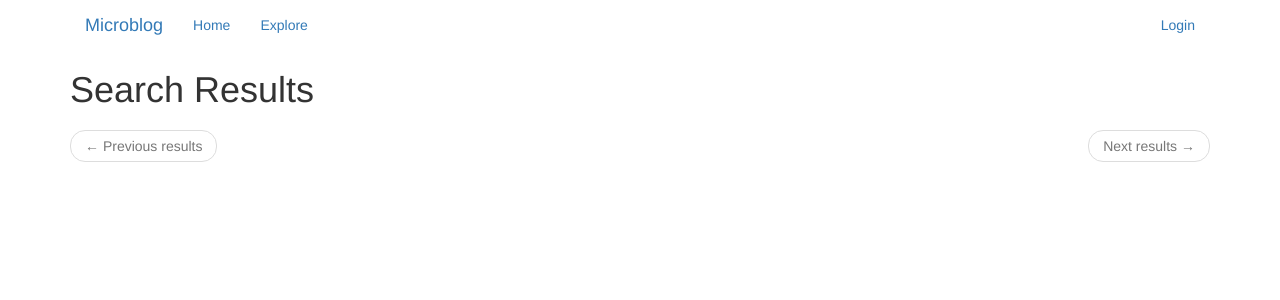
After one commit to aprilcarter/flask-microblog, a Flask app: template app/templates/search.html.j2 in a window 1280 px wide. The commit adds this page. Shown: the top 300 px of the page. Run offline with Flask 2, Linux system fonts and the light colour scheme; the template is opened without the code that fills it, so the values that code supplies are empty; parts of the project's set-up code (start-up, migrations or seed data) failed here and were passed over; some libraries are stand-ins or nearby versions.

Commit message:
Search form, processing and results

```diff
--- a/app/templates/base.html.j2
+++ b/app/templates/base.html.j2
@@ -25,6 +25,13 @@
                 <li><a href="{{ url_for('main.index') }}">{{ _('Home') }}</a></li>
                 <li><a href="{{ url_for('main.explore') }}">{{ _('Explore') }}</a></li>
             </ul>
+            {% if g.search_form %}
+              <form class="navbar-form navbar-left" action="{{ url_for('main.search') }}" method="get">
+                <div class="form-group">
+                  {{ g.search_form.q(size=20, class='form-control', placeholder=g.search_form.q.label.text) }}
+                </div>
+              </form>
+            {% endif %}
             <ul class="nav navbar-nav navbar-right">
                 {% if current_user.is_anonymous %}
                 <li><a href="{{ url_for('auth.login') }}">{{ _('Login') }}</a></li>
--- /dev/null
+++ b/app/templates/search.html.j2
@@ -0,0 +1,24 @@
+{% extends "base.html.j2" %}
+
+{% block app_content %}
+  <h1>{{_('Search Results')}}</h1>
+  {% for post in posts %}
+    {% include "_post.html.j2" %}
+  {% endfor %}
+  <nav aria-label="...">
+    <ul class="pager">
+      <li class="previous{% if not prev_url %} disabled{% endif %}">
+        <a href="{{ prev_url or '#' }}">
+          <span aria-hidden="true">&larr;</span>
+          {{ _('Previous results') }}
+        </a>
+      </li>
+    <li class="next{% if not next_url %} disabled{% endif %}">
+        <a href="{{ next_url or '#' }}">
+          {{ _('Next results') }}
+          <span aria-hidden="true">&rarr;</span>
+        </a>
+      </li>
+    </ul>
+  </nav>
+{% endblock %}
```
Also changed, not shown: app/main/forms.py (+11 -0 lines), app/main/routes.py (+16 -2 lines).
